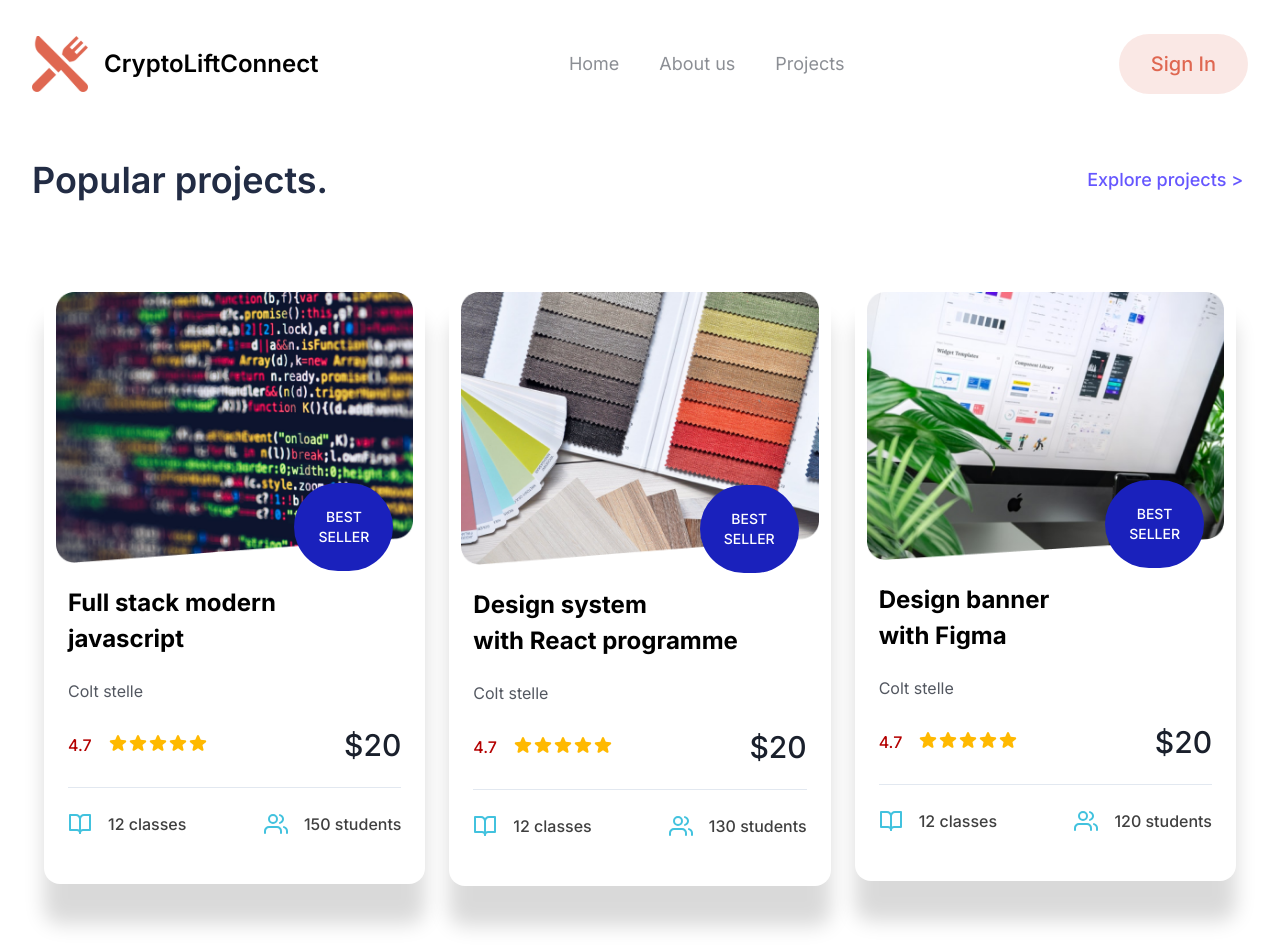
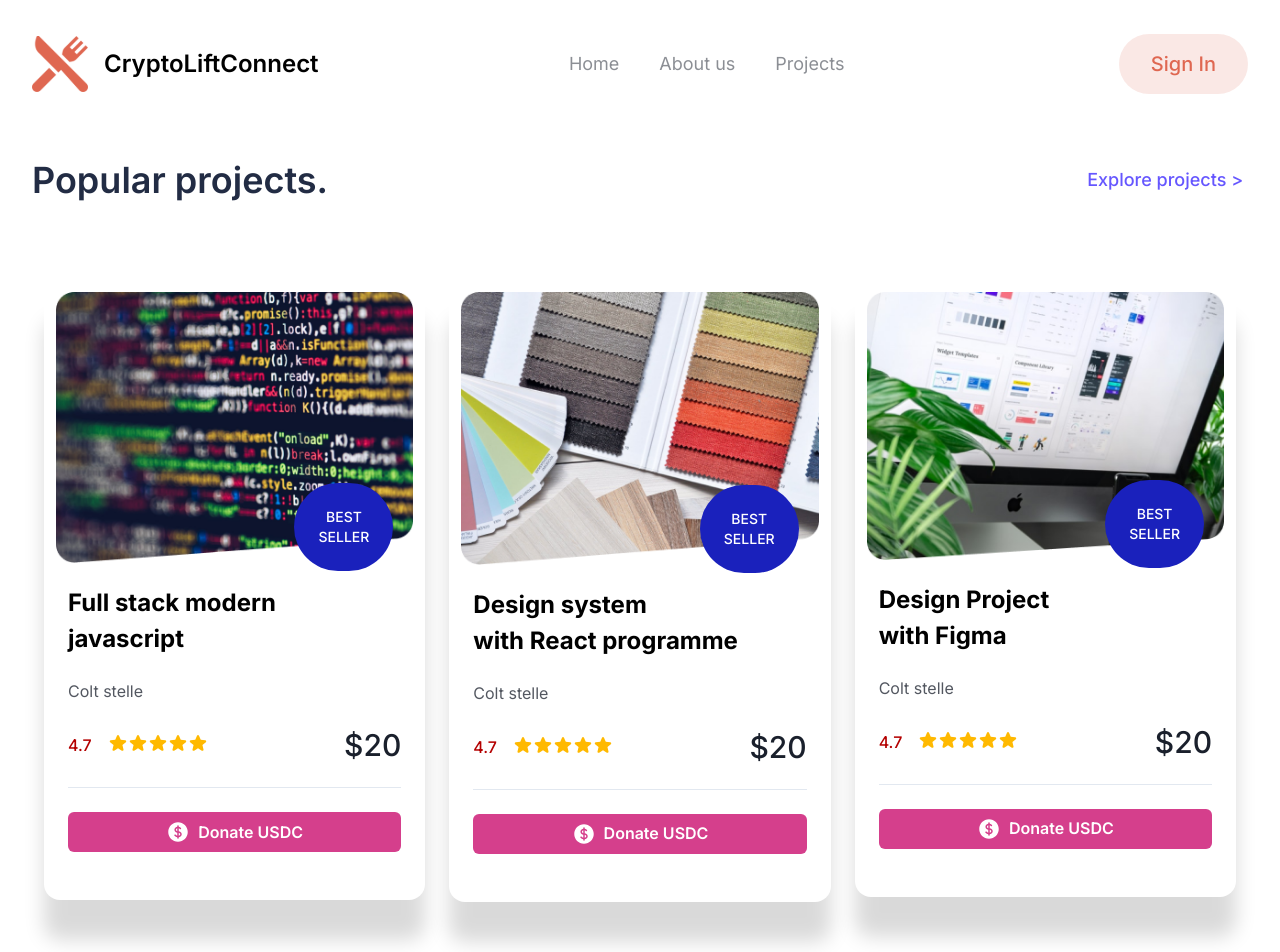
Before and after one commit to 0x00raghu/eth-denver-2024, a Next.js app: page /projects in a window 1280 px wide. Shown: the top 952 px of the page. Built offline with nearby package versions, Linux system fonts and the light colour scheme.

Commit message:
style: Add Button to donate USDC

```diff
--- a/src/app/projects/page.tsx
+++ b/src/app/projects/page.tsx
@@ -1,6 +1,7 @@
 import Image from "next/image";
 import Link from "next/link";
-import { StarIcon } from "@heroicons/react/24/solid";
+import { StarIcon, CurrencyDollarIcon } from "@heroicons/react/24/solid";
+import { Button, ButtonGroup } from "@chakra-ui/react";
 
 interface DataType {
   heading: string;
@@ -35,7 +36,7 @@ const postData: DataType[] = [
     rating: 4.7,
   },
   {
-    heading: "Design banner",
+    heading: "Design Project",
     heading2: "with Figma",
     name: "Colt stelle",
     imgSrc: "/images/courses/coursethree.png",
@@ -76,7 +77,7 @@ const postData: DataType[] = [
   },
 ];
 
-const Banner = () => {
+const Project = () => {
   return (
     <>
       <div className="mx-auto max-w-7xl sm:py-8 px-4 lg:px-8 ">
@@ -144,31 +145,20 @@ const Banner = () => {
 
                   <hr style={{ color: "#C4C4C4" }} />
 
-                  <div className="flex justify-between pt-6">
-                    <div className="flex gap-4">
-                      <Image
-                        src={"/images/courses/book-open.svg"}
-                        alt="users"
-                        width={24}
-                        height={24}
-                        className="inline-block m-auto"
-                      />
-                      <h3 className="text-base font-medium text-black opacity-75">
-                        {items.classes} classes
-                      </h3>
-                    </div>
-                    <div className="flex gap-4">
-                      <Image
-                        src={"/images/courses/users.svg"}
-                        alt="users"
-                        width={24}
-                        height={24}
-                        className="inline-block m-auto"
-                      />
-                      <h3 className="text-base font-medium text-black opacity-75">
-                        {items.students} students
-                      </h3>
-                    </div>
+                  <div className="flex justify-between pt-6 w-full max-w-7xl">
+                    <Button
+                      leftIcon={
+                        <CurrencyDollarIcon
+                          className="h-6 w-6"
+                          aria-hidden="true"
+                        />
+                      }
+                      colorScheme="pink"
+                      variant="solid"
+                      width={"inherit"}
+                    >
+                      Donate USDC
+                    </Button>
                   </div>
                 </div>
               </div>
@@ -180,4 +170,4 @@ const Banner = () => {
   );
 };
 
-export default Banner;
+export default Project;
```
